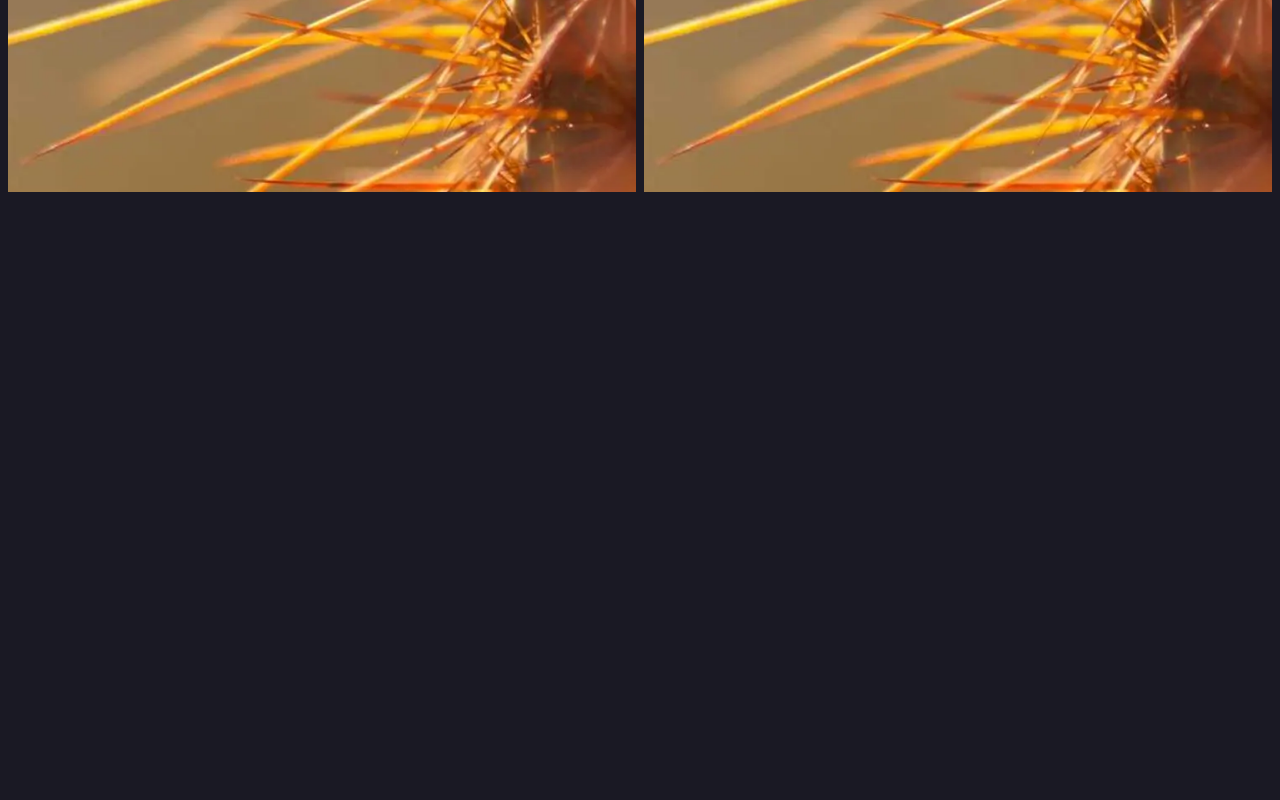
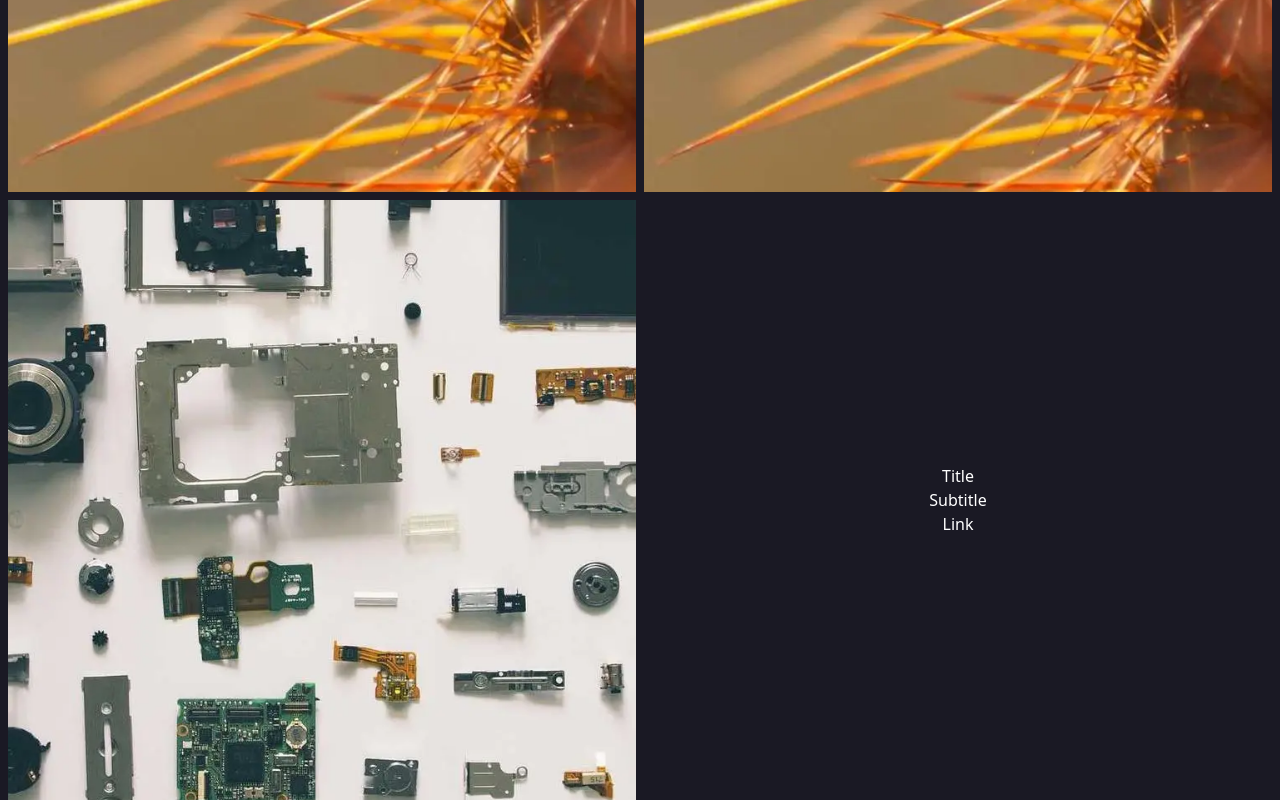
Before and after one commit to mgaroz/synaptic, a SvelteKit app: page / in a window 1280 px wide. Shown: the part 1320-2120 px from the top of the page. Before the commit the page ends 1512 px from the top, so only its background shows below. Built offline with nearby package versions, Linux system fonts and the light colour scheme.

Commit message:
feat(app): added grid layout

```diff
--- a/src/lib/components/Entry-Full.svelte
+++ /dev/null
@@ -1,5 +0,0 @@
-<div class="flex h-full items-center">
-	<h2>Title</h2>
-	<p>Subtitle</p>
-	<p>Link</p>
-</div>
--- /dev/null
+++ b/src/lib/components/EntryPlain.svelte
@@ -0,0 +1,5 @@
+<div class="flex h-full flex-col items-center justify-center">
+	<h2>Title</h2>
+	<p>Subtitle</p>
+	<p>Link</p>
+</div>
--- a/src/routes/+page.svelte
+++ b/src/routes/+page.svelte
@@ -1,22 +1,26 @@
 <script lang="ts">
 	import Header from '$lib/components/Header.svelte';
-	import Carousel from '$lib/components/Carousel.svelte';
 	import Swiper from '$lib/components/Swiper.svelte';
 	import Entry from '$lib/components/Entry.svelte';
+	import EntryPlain from '$lib/components/EntryPlain.svelte';
 	import imageone from '$lib/img/car0.webp';
+	import imagetwo from '$lib/img/car1.webp';
 </script>
 
 <header class="absolute left-0 right-0 top-6 z-10 mx-auto w-[1160px]">
 	<Header />
 </header>
 <main class="min-h-[100vh] bg-[#1A1924] text-white">
-	<!-- <Carousel /> -->
 	<Swiper />
 	<div id="body" class="mx-2 bg-[#1A1924] pt-28">
 		<div class="grid grid-cols-2 gap-2 bg-[#1A1924]">
 			<Entry image={imageone} />
 			<Entry image={imageone} />
 		</div>
+		<div class="grid grid-cols-2 gap-2 pt-2">
+			<Entry image={imagetwo} />
+			<EntryPlain />
+		</div>
 		<!-- <h1 class="text-3xl font-bold underline">Welcome to SvelteKit</h1>
 		<p>Visit <a href="https://kit.svelte.dev">kit.svelte.dev</a> to read the documentation</p> -->
 	</div>
```
